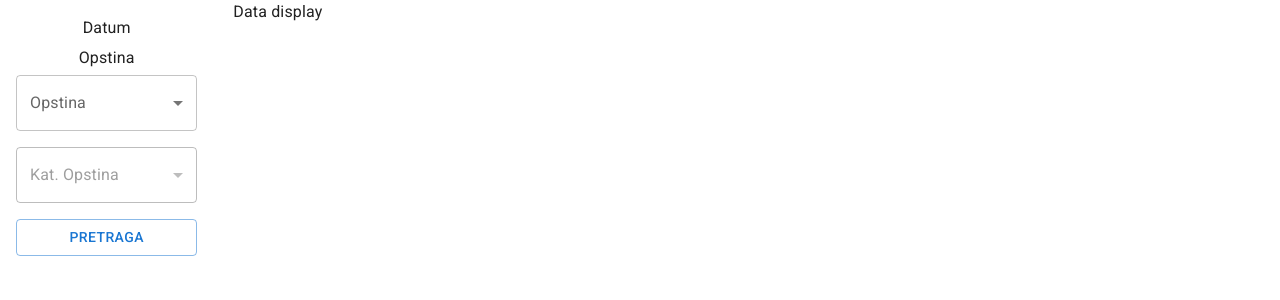
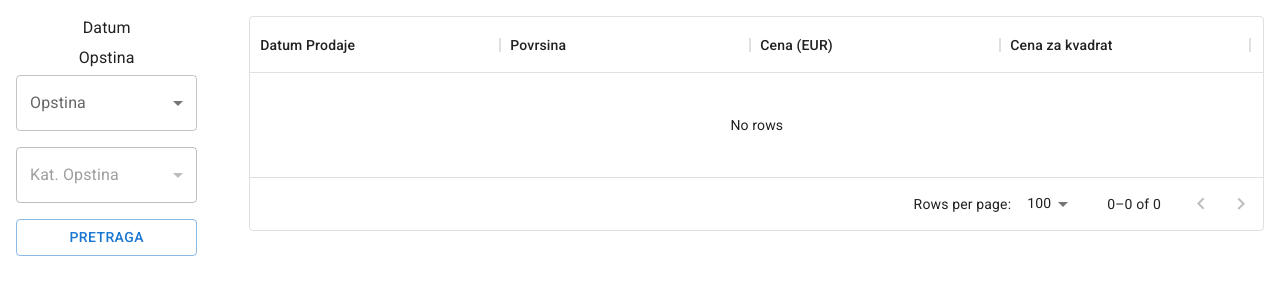
Before and after one commit to Pedja1310/registar-cena-nepokretnosti, a React (Create React App) app: page / in a window 1280 px wide. Shown: the top 300 px of the page. Built offline with nearby package versions, Linux system fonts and the light colour scheme.

Commit message:
data table displaying results properly

```diff
--- a/package.json
+++ b/package.json
@@ -9,6 +9,7 @@
     "@mui/icons-material": "^5.2.0",
     "@mui/lab": "^5.0.0-alpha.58",
     "@mui/material": "^5.2.2",
+    "@mui/x-data-grid": "^5.1.0",
     "@testing-library/jest-dom": "^5.15.1",
     "@testing-library/react": "^11.2.7",
     "@testing-library/user-event": "^12.8.3",
--- a/src/components/DataDisplay.js
+++ b/src/components/DataDisplay.js
@@ -1,7 +1,36 @@
+import { useSelector } from "react-redux";
 import { Grid } from "@mui/material";
+import { DataGrid } from "@mui/x-data-grid";
 
 const DataDisplay = () => {
-  return <Grid item>Data display</Grid>;
+  const data = useSelector((state) => state.data);
+
+  const rows = [];
+
+  if (Object.keys(data).length) {
+    for (const [key, value] of Object.entries(data.Ugovori)) {
+      rows.push({
+        id: key,
+        datum: value.datumU,
+        kvadratura: value.n[0].pov,
+        cena: value.cena,
+        cenaKvadrat: Math.ceil(value.cena / value.n[0].pov),
+      });
+    }
+  }
+
+  const columns = [
+    { field: "datum", headerName: "Datum Prodaje", width: 250 },
+    { field: "kvadratura", headerName: "Povrsina", width: 250 },
+    { field: "cena", headerName: "Cena (EUR)", width: 250 },
+    { field: "cenaKvadrat", headerName: "Cena za kvadrat", width: 250 },
+  ];
+
+  return (
+    <Grid item style={{ flexGrow: 1, padding: "1rem" }}>
+      <DataGrid rows={rows} columns={columns} autoHeight />
+    </Grid>
+  );
 };
 
 export default DataDisplay;
```
Also changed, not shown: 1 other file (tests, documents, lock files or other folders).
